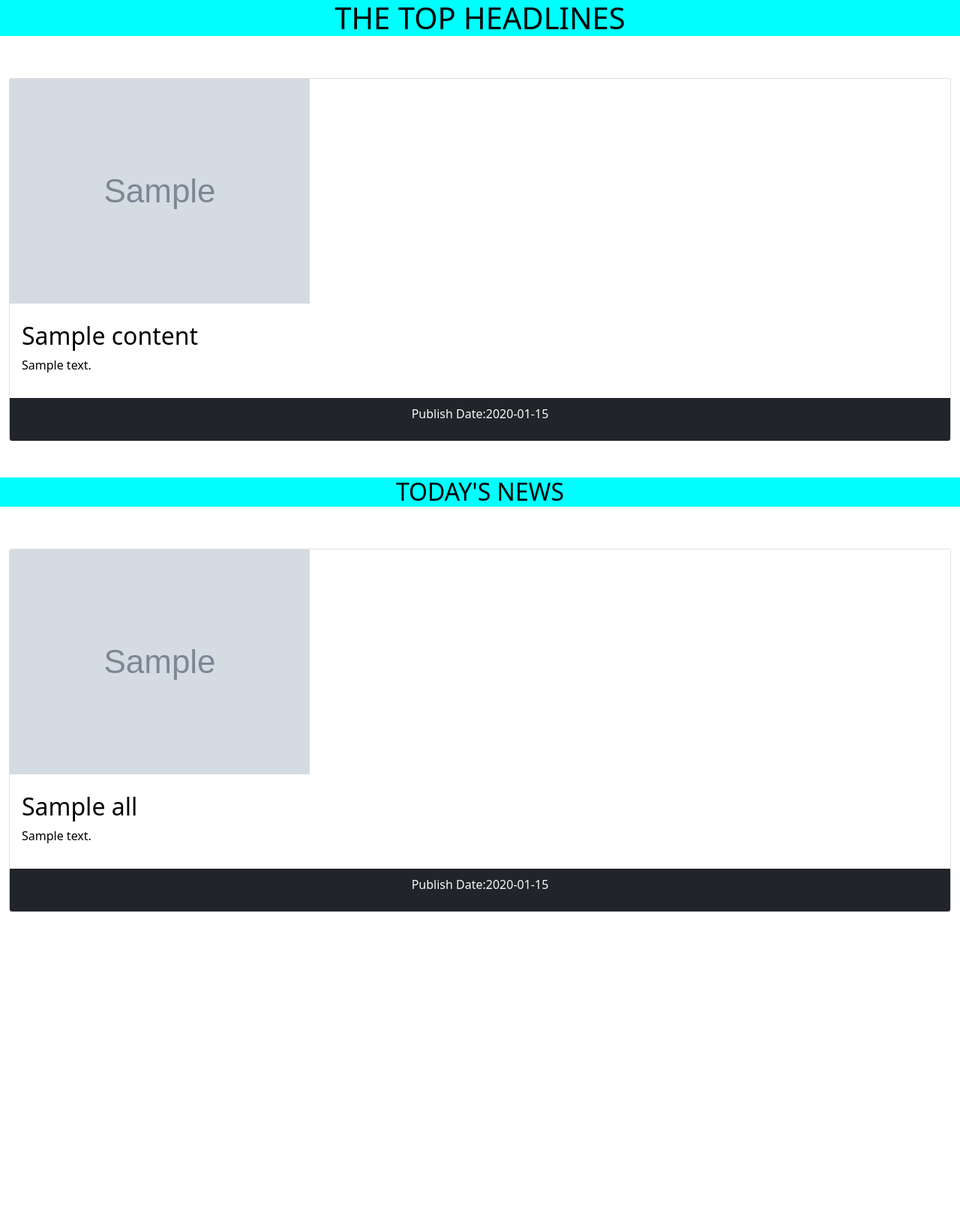
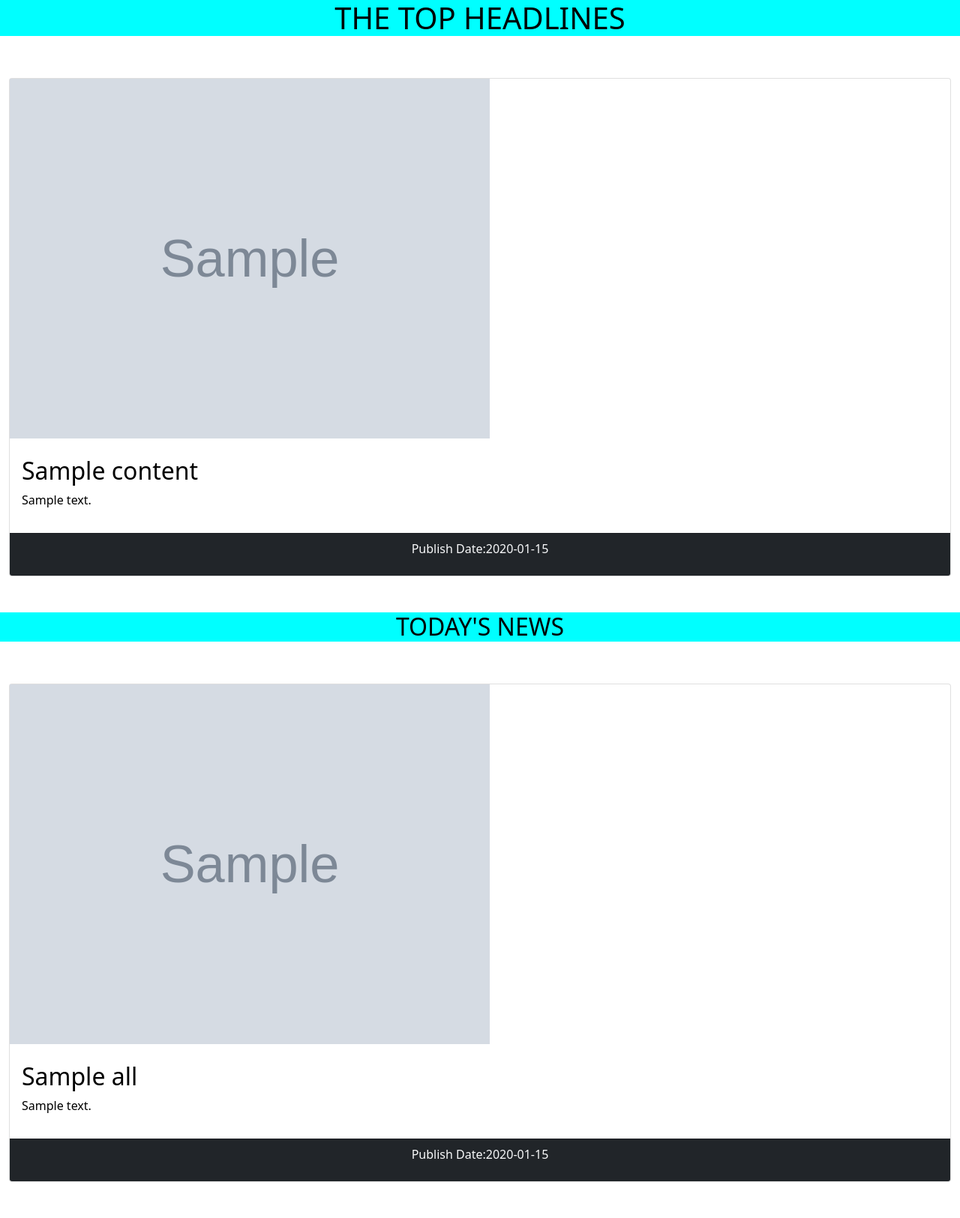
Before and after one commit to Moni-que/NEWS-ARTICLES-PREVIEW, a Flask app: template app/templates/index.html in a window 1280 px wide. Shown: the whole page at 75% size. Before the commit the page ends 1217 px from the top, so only its background shows below. Run offline with Flask 2, Linux system fonts and the light colour scheme; the template is opened without the code that fills it: most values are stand-ins (such as "Sample title", 1, 10 or a date in 2020); grey boxes marked "Sample" are stand-in pictures; some libraries are stand-ins or nearby versions.

Commit message:
change image size

```diff
--- a/app/static/css/style.css
+++ b/app/static/css/style.css
@@ -7,3 +7,6 @@ a{
     color: black;
     text-decoration: none;
 }
+img{
+    width: 50vw;
+}
```
